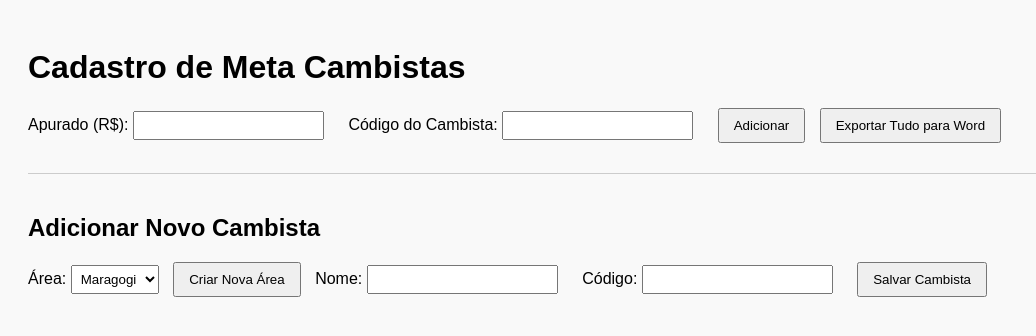
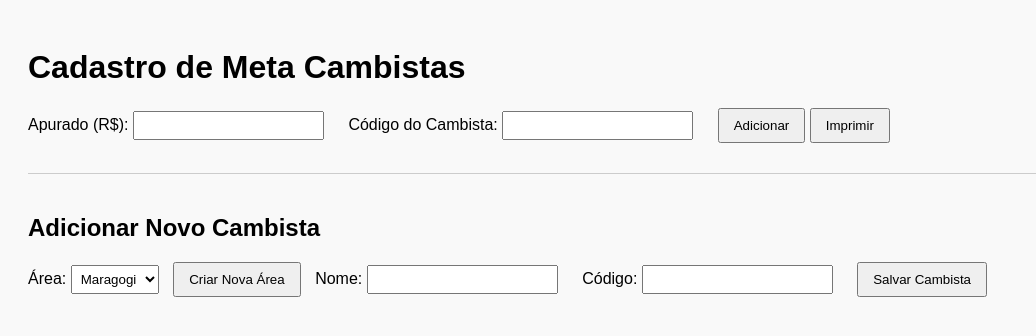
Before and after one commit to crispx2/PP_CONTAS, a Flask app: template templates/meta.html in a window 1280 px wide. Shown: the top 336 px of the page, without its empty margins (0-1036 px from the left). Run offline with Flask 3, Linux system fonts and the light colour scheme; the template is opened without the code that fills it, so the values that code supplies are empty.

Commit message:
Update meta.html

```diff
--- a/templates/meta.html
+++ b/templates/meta.html
@@ -28,9 +28,8 @@
 
   <button onclick="adicionarMeta()">Adicionar</button>
 
-  <form method="POST" action="/exportar-word-meta">
-    <button type="submit">Exportar Tudo para Word</button>
-  </form>
+  <!-- Botão para abrir a guia de impressão -->
+  <button onclick="window.print()">Imprimir</button>
 </div>
 
 <div id="tabelas-container"></div>
@@ -206,7 +205,6 @@
         tbody.appendChild(tr);
       });
 
-      // Adiciona linha de total do valor a receber
       const trTotal = document.createElement('tr');
       trTotal.classList.add('total-row');
       trTotal.innerHTML = `
```
